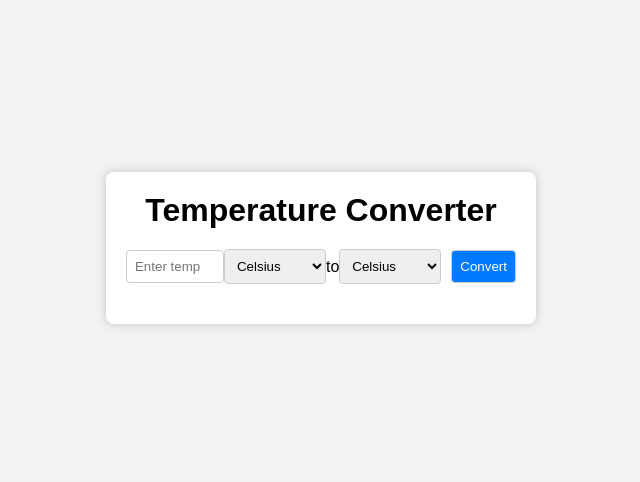
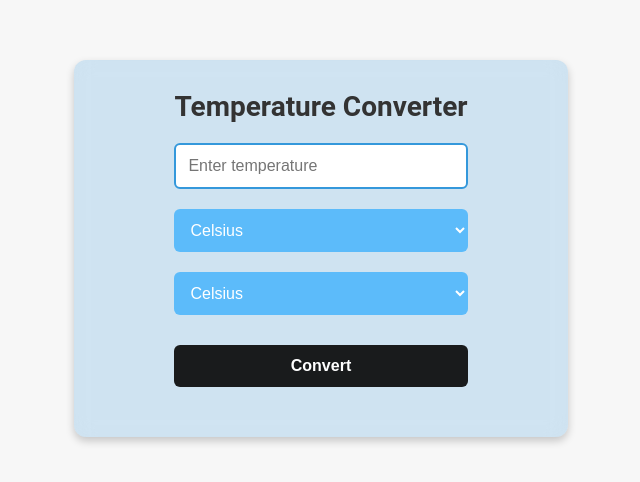
Before and after one commit to abel-cosmic/temprature_changer, a plain HTML site: page index.html in a window 1280 px wide. Shown: the part 152-634 px from the top of the page, without its empty margins (319-959 px from the left). Drawn offline with Linux system fonts and the light colour scheme.

Commit message:
added the logic and modified the design

```diff
--- a/index.css
+++ b/index.css
@@ -1,58 +1,93 @@
 * {
     margin: 0;
     padding: 0;
+    box-sizing: border-box;
   }
+
   body {
-    font-family: Arial, sans-serif;
-    background-color: #f2f2f2;
-    margin: 0;
-    padding: 0;
+    font-family: 'Roboto', Arial, sans-serif;
+    background-color: #f7f7f7;
     display: flex;
     justify-content: center;
     align-items: center;
-    height: 100vh;
+    min-height: 100vh;
   }
 
   .container {
-    background-color: #fff;
-    border-radius: 8px;
-    padding: 20px;
-    box-shadow: 0 0 10px rgba(0, 0, 0, 0.2);
+    background-color: rgba(52, 152, 219, 0.2);
+    backdrop-filter: blur(10px);
+    border-radius: 12px;
+    padding: 30px 100px;
+    box-shadow: 0 4px 8px rgba(0, 0, 0, 0.2);
     text-align: center;
   }
 
   h1 {
-    margin-top: 0;
+    font-size: 28px;
+    color: #333;
   }
 
   .input-group {
     display: flex;
-    justify-content: center;
-    align-items: center;
+    flex-direction: column;
+    gap: 20px;
     margin-top: 20px;
   }
 
-input[type="number"] {
-    padding: 8px;
-    border: 1px solid #ccc;
-    border-radius: 4px;
-    width: 80px;
+  input[type="text"] {
+    padding: 12px;
+    border: 2px solid #3498db;
+    border-radius: 6px;
+    font-size: 16px;
+    width: 100%;
+    transition: border-color 0.3s ease-in-out;
   }
 
-select, button {
-    padding: 8px;
-    border: 1px solid #ccc;
-    border-radius: 4px;
+  input[type="text"]:focus {
+    border-color: #007bff;
+  }
+
+  select {
+    padding: 12px;
+    border: none;
+    border-radius: 6px;
+    font-size: 16px;
+    width: 100%;
+    background-color: #5cbbfa;
+    color: #fff;
+    cursor: pointer;
+    transition: background-color 0.3s ease-in-out;
+  }
+  button {
+    padding: 12px;
+    border: none;
+    border-radius: 6px;
+    font-size: 16px;
+    width: 100%;
+    background-color: #191b1c;
+    color: #fff;
+    cursor: pointer;
+    transition: background-color 0.3s ease-in-out;
+  }
+  button:hover{
+    background-color: #3d4042;
+  }
+  button:active{
+   scale:0.9;
+  }
+
+  select:hover {
+    background-color: #9ec1e7;
   }
 
   button {
-    background-color: #007bff;
-    color: #fff;
-    cursor: pointer;
-    margin-left: 10px;
+    margin-top: 10px;
+    font-weight: bold;
   }
 
   #result {
     margin-top: 20px;
     font-weight: bold;
+    font-size: 20px;
+    color: #333;
   }
--- a/index.html
+++ b/index.html
@@ -10,13 +10,12 @@
     <div class="container">
         <h1>Temperature Converter</h1>
         <div class="input-group">
-            <input type="number" id="temperatureInput" placeholder="Enter temperature" />
+            <input type="text" id="temperatureInput" placeholder="Enter temperature" />
             <select id="fromScale">
                 <option value="celsius">Celsius</option>
                 <option value="fahrenheit">Fahrenheit</option>
                 <option value="kelvin">Kelvin</option>
             </select>
-            <span>to</span>
             <select id="toScale">
                 <option value="celsius">Celsius</option>
                 <option value="fahrenheit">Fahrenheit</option>
--- a/index.js
+++ b/index.js
@@ -0,0 +1,55 @@
+document.addEventListener("DOMContentLoaded", function () {
+  const temperatureInput = document.getElementById("temperatureInput");
+  const fromScale = document.getElementById("fromScale");
+  const toScale = document.getElementById("toScale");
+  const convertButton = document.getElementById("convertButton");
+  const result = document.getElementById("result");
+
+  convertButton.addEventListener("click", function () {
+    const inputTemperature = parseFloat(temperatureInput.value);
+    const from = fromScale.value;
+    const to = toScale.value;
+
+    if (isNaN(inputTemperature)) {
+      alert("Please enter a valid number.");
+      return;
+    }
+
+    if (from === to) {
+      result.textContent = "Result: " + inputTemperature + " " + from;
+      return;
+    }
+
+    if (from === "celsius") {
+      if (to === "fahrenheit") {
+        const convertedTemperature = (inputTemperature * 9) / 5 + 32;
+        result.textContent =
+          "Result: " + convertedTemperature.toFixed(2) + " " + to;
+      } else if (to === "kelvin") {
+        const convertedTemperature = inputTemperature + 273.15;
+        result.textContent =
+          "Result: " + convertedTemperature.toFixed(2) + " " + to;
+      }
+    } else if (from === "fahrenheit") {
+      if (to === "celsius") {
+        const convertedTemperature = ((inputTemperature - 32) * 5) / 9;
+        result.textContent =
+          "Result: " + convertedTemperature.toFixed(2) + " " + to;
+      } else if (to === "kelvin") {
+        const convertedTemperature = ((inputTemperature - 32) * 5) / 9 + 273.15;
+        result.textContent =
+          "Result: " + convertedTemperature.toFixed(2) + " " + to;
+      }
+    } else if (from === "kelvin") {
+      if (to === "celsius") {
+        const convertedTemperature = inputTemperature - 273.15;
+        result.textContent =
+          "Result: " + convertedTemperature.toFixed(2) + " " + to;
+      } else if (to === "fahrenheit") {
+        const convertedTemperature = ((inputTemperature - 273.15) * 9) / 5 + 32;
+        result.textContent =
+          "Result: " + convertedTemperature.toFixed(2) + " " + to;
+      }
+    }
+  });
+});
```
Lines whose indentation alone changed are shown as unchanged.
